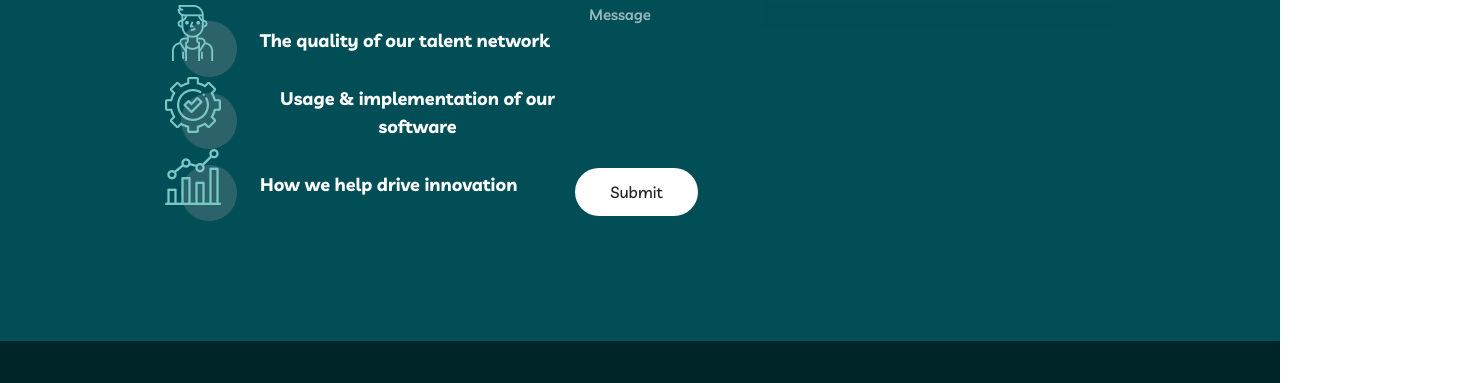
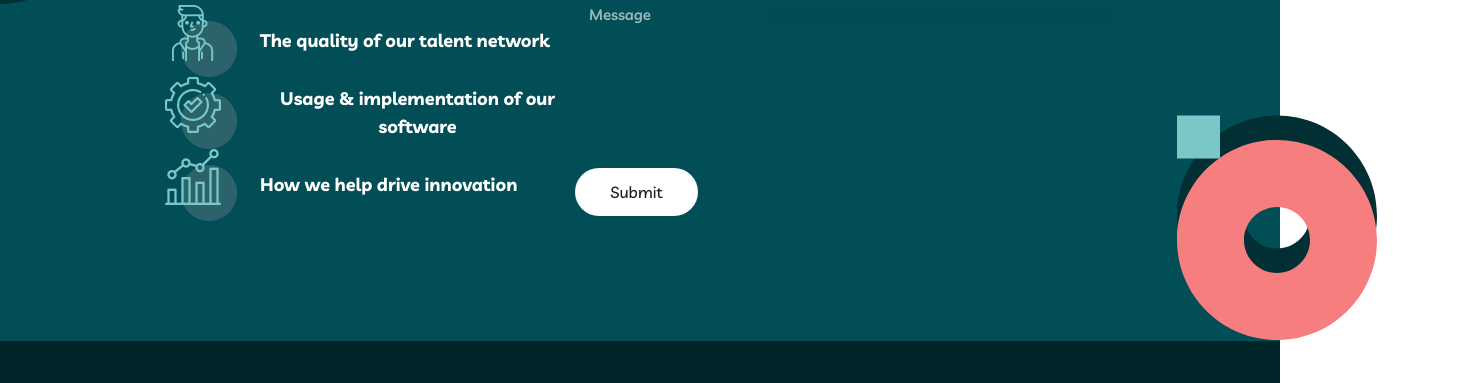
Before and after one commit to Mr-Perfectuz/My-team, a plain HTML site: page contact.html in a window 1280 px wide. Shown: the part 436-819 px from the top of the page, 1477 px wide, since content can reach past the window. Drawn offline with nearby package versions, Linux system fonts and the light colour scheme.

Commit message:
style contact page

```diff
--- a/css/style.css
+++ b/css/style.css
@@ -884,6 +884,7 @@ img{
      display: flex;
      justify-content: space-between;
      padding-bottom: 120px;
+     position: relative;
 }
 
 .contact-info {
@@ -1044,3 +1045,26 @@ input::placeholder{
      color:var(--white-color);
      opacity: 0.8;
 }
+
+/* Contact decorations  */
+.contact-page-wrapper::before{
+     position: absolute;
+     content: "";
+     width: 200px;
+     height: 200px;
+     background-image: url(/images/directors-circle.svg);
+     background-repeat:no-repeat;
+     left: -100px;
+     top: -5px;
+}
+
+.contact-page-wrapper::after{
+     position: absolute;
+     content: "";
+     width: 300px;
+     height: 300px;
+     background-image: url(/images/about-circle.svg);
+     background-repeat:no-repeat;
+     right: -197px;
+     bottom: -74px;
+}
```
Also changed, not shown: images/about-circle.svg (added).
